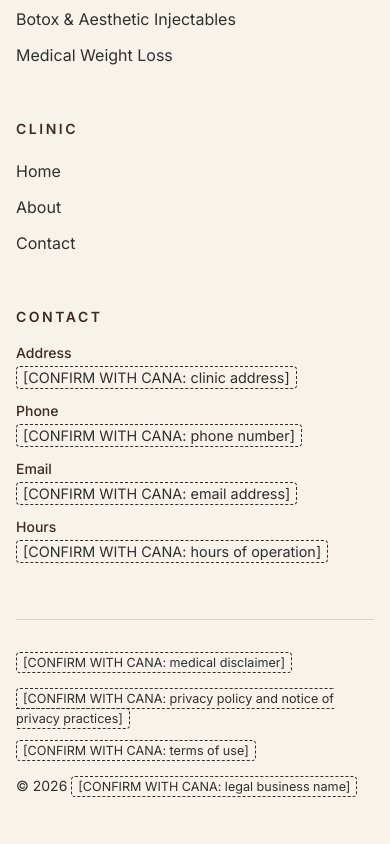
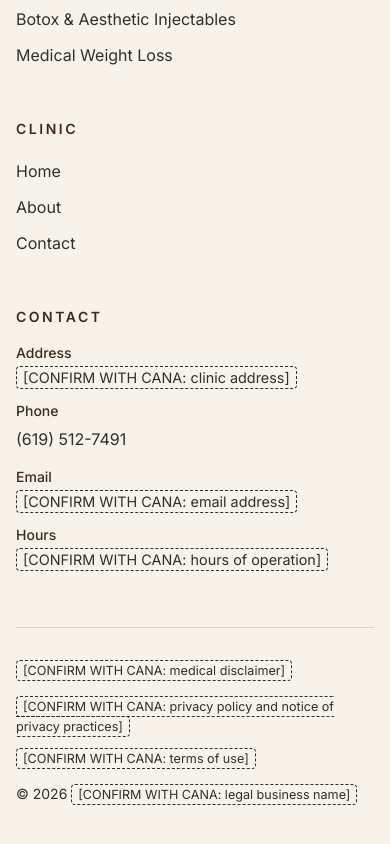
Before and after one commit to VinSevilla/CANA, a Next.js app: page / in a window 390 px wide. Shown: the part 6796-7640 px from the top of the page. Built offline with nearby package versions, Linux system fonts and the light colour scheme.

Commit message:
feat: add confirmed phone number to footer
Phone (619) 512-7491 as a tap-to-call tel: link. Address, email, and
hours remain CONFIRM placeholders (TBD per CANA).

Co-Authored-By: Claude Opus 5.5 <noreply@anthropic.com>

```diff
--- a/app/_components/SiteFooter.tsx
+++ b/app/_components/SiteFooter.tsx
@@ -67,7 +67,13 @@ export function SiteFooter() {
                 <div key={item.label}>
                   <dt className="text-sm font-medium text-espresso">{item.label}</dt>
                   <dd className="mt-0.5">
-                    <CopyText value={item.value} />
+                    {item.href ? (
+                      <a href={item.href} className={linkClass}>
+                        <CopyText value={item.value} />
+                      </a>
+                    ) : (
+                      <CopyText value={item.value} />
+                    )}
                   </dd>
                 </div>
               ))}
--- a/app/_content/site.ts
+++ b/app/_content/site.ts
@@ -80,17 +80,21 @@ export const book: NavLink = { label: "Book Consultation", href: "/book" };
 
 export const skipLinkLabel = "Skip to main content";
 
+/** `href` makes the value a link (e.g. tel: so phones can tap to call). */
+export type ContactItem = { label: string; value: Copy; href?: string };
+
 export const footer = {
   servicesHeading: "Services",
   clinicHeading: "Clinic",
   clinicLinks: [nav.home, nav.about, nav.contact] as readonly NavLink[],
   contactHeading: "Contact",
+  // Address, email, and hours are TBD per CANA; phone is confirmed.
   contact: [
     { label: "Address", value: confirm("clinic address") },
-    { label: "Phone", value: confirm("phone number") },
+    { label: "Phone", value: "(619) 512-7491", href: "tel:+16195127491" },
     { label: "Email", value: confirm("email address") },
     { label: "Hours", value: confirm("hours of operation") },
-  ],
+  ] as readonly ContactItem[],
   legal: [
     confirm("privacy policy and notice of privacy practices"),
     confirm("terms of use"),
```
